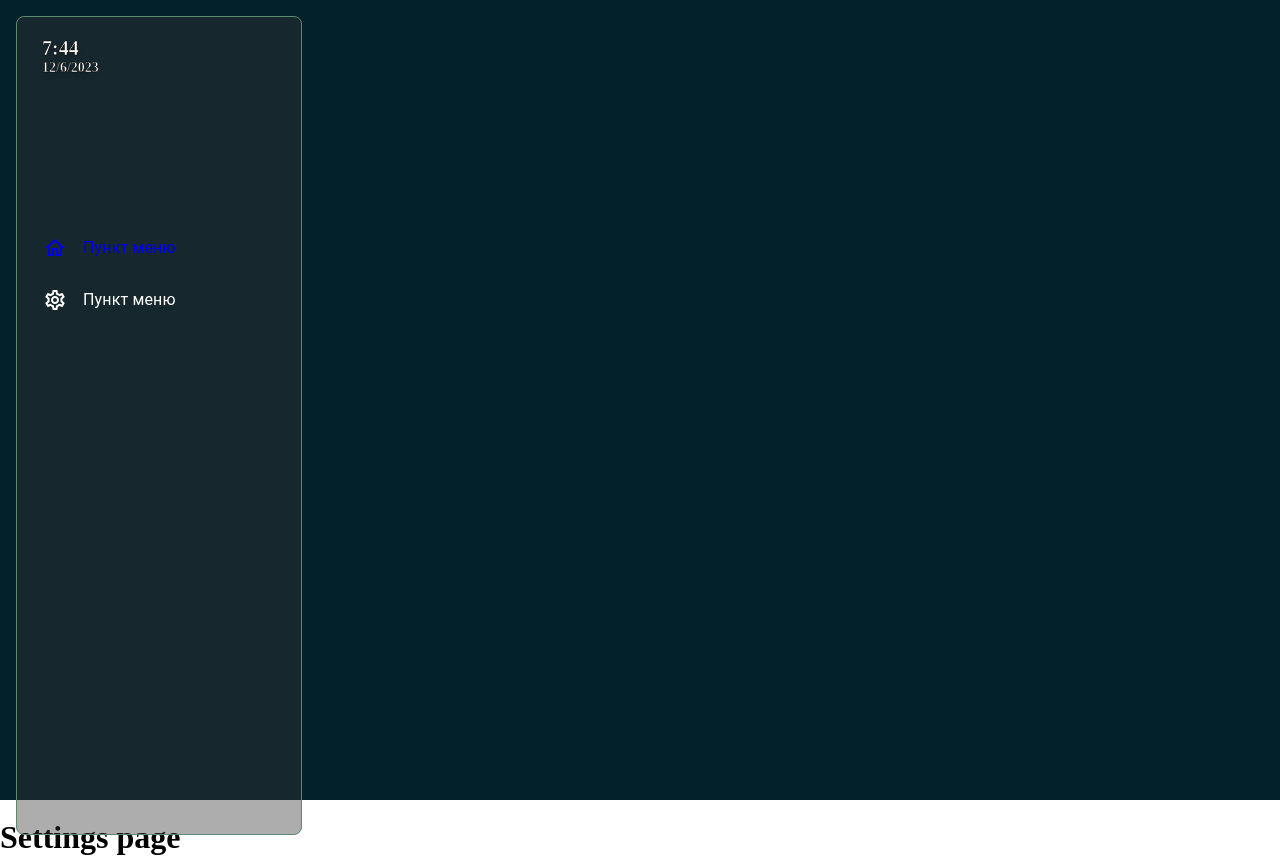
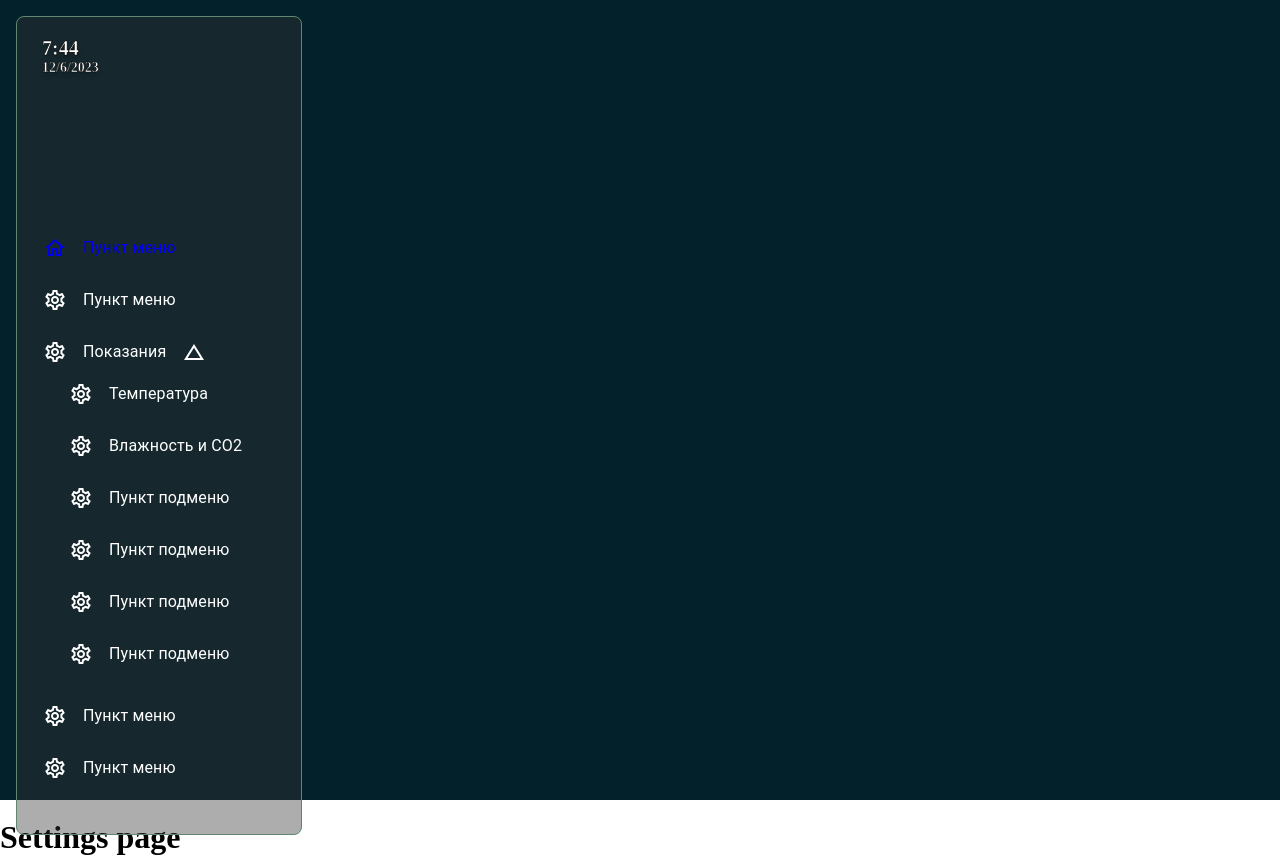
Before and after one commit to x3m4ikc/nav, a React (Create React App) app: page /settings in a window 1280 px wide. Built offline with nearby package versions, Linux system fonts and the light colour scheme.

Commit message:
Edit Sidebar

```diff
--- a/src/Components/Sidebar/Sidebarv2.js
+++ b/src/Components/Sidebar/Sidebarv2.js
@@ -1,13 +1,16 @@
 import './Sidebarv2.css'
 import CurrentDate from '../DateTime/CurrentDate';
 import CurrentTime from '../DateTime/CurrentTime';
+import { useSubmenu } from '../../utils/SubmenuProvider';
 import { NavLink } from 'react-router-dom';
 import HomeOutlinedIcon from '@mui/icons-material/HomeOutlined';
 import SettingsOutlinedIcon from '@mui/icons-material/SettingsOutlined';
+import ChangeHistoryOutlinedIcon from '@mui/icons-material/ChangeHistoryOutlined';
 import { Typography } from '@mui/material';
 
-const Sidebarv2 = () =>  {
+const Sidebar = () =>  {
 
+    const { isSubMenuOpen, toggleSubMenu} = useSubmenu();
     const setActive = ({isActive}) => isActive ? 'active' : 'nav-item';
 
     return (
@@ -33,9 +36,84 @@ const Sidebarv2 = () =>  {
                         </div>
                     </NavLink>
                 </li>
+                <li className='navigation-item'>
+                    <NavLink className={setActive}>
+                        <div className='list-item'>
+                            <SettingsOutlinedIcon className='nav-icon'/>
+                            <Typography variant='body1' className='nav-text'>Показания</Typography>
+                            <ChangeHistoryOutlinedIcon className='nav-text'/>
+                        </div>
+                    </NavLink>
+                    <ul className={`sumbenu ${isSubMenuOpen ? 'open' : '' }`}>
+                        <li className='navigation-item'>
+                         <NavLink to='/settings' className={setActive}>
+                            <div className='list-item'>
+                                <SettingsOutlinedIcon className='nav-icon'/>
+                                <Typography variant='body1' className='nav-text'>Температура</Typography>
+                            </div>
+                         </NavLink>
+                        </li>
+                        <li className='navigation-item'>
+                         <NavLink to='/settings' className={setActive}>
+                            <div className='list-item'>
+                                <SettingsOutlinedIcon className='nav-icon'/>
+                                <Typography variant='body1' className='nav-text'>Влажность и CO2</Typography>
+                            </div>
+                         </NavLink>
+                        </li>
+                        <li className='navigation-item'>
+                         <NavLink to='/settings' className={setActive}>
+                            <div className='list-item'>
+                                <SettingsOutlinedIcon className='nav-icon'/>
+                                <Typography variant='body1' className='nav-text'>Пункт подменю</Typography>
+                            </div>
+                         </NavLink>
+                        </li>
+                        <li className='navigation-item'>
+                         <NavLink to='/settings' className={setActive}>
+                            <div className='list-item'>
+                                <SettingsOutlinedIcon className='nav-icon'/>
+                                <Typography variant='body1' className='nav-text'>Пункт подменю</Typography>
+                            </div>
+                         </NavLink>
+                        </li>
+                        <li className='navigation-item'>
+                         <NavLink to='/settings' className={setActive}>
+                            <div className='list-item'>
+                                <SettingsOutlinedIcon className='nav-icon'/>
+                                <Typography variant='body1' className='nav-text'>Пункт подменю</Typography>
+                            </div>
+                         </NavLink>
+                        </li>
+                        <li className='navigation-item'>
+                         <NavLink to='/settings' className={setActive}>
+                            <div className='list-item'>
+                                <SettingsOutlinedIcon className='nav-icon'/>
+                                <Typography variant='body1' className='nav-text'>Пункт подменю</Typography>
+                            </div>
+                         </NavLink>
+                        </li>
+                    </ul>
+                </li>
+                <li className='navigation-item'>
+                    <NavLink to='/settings' className={setActive}>
+                        <div className='list-item'>
+                            <SettingsOutlinedIcon className='nav-icon'/>
+                            <Typography variant='body1' className='nav-text'>Пункт меню</Typography>
+                        </div>
+                    </NavLink>
+                </li>
+                <li className='navigation-item'>
+                    <NavLink to='/settings' className={setActive}>
+                        <div className='list-item'>
+                            <SettingsOutlinedIcon className='nav-icon'/>
+                            <Typography variant='body1' className='nav-text'>Пункт меню</Typography>
+                        </div>
+                    </NavLink>
+                </li>
             </ul>
         </div>
     )
 }
 
-export default Sidebarv2;
+export default Sidebar;
```
